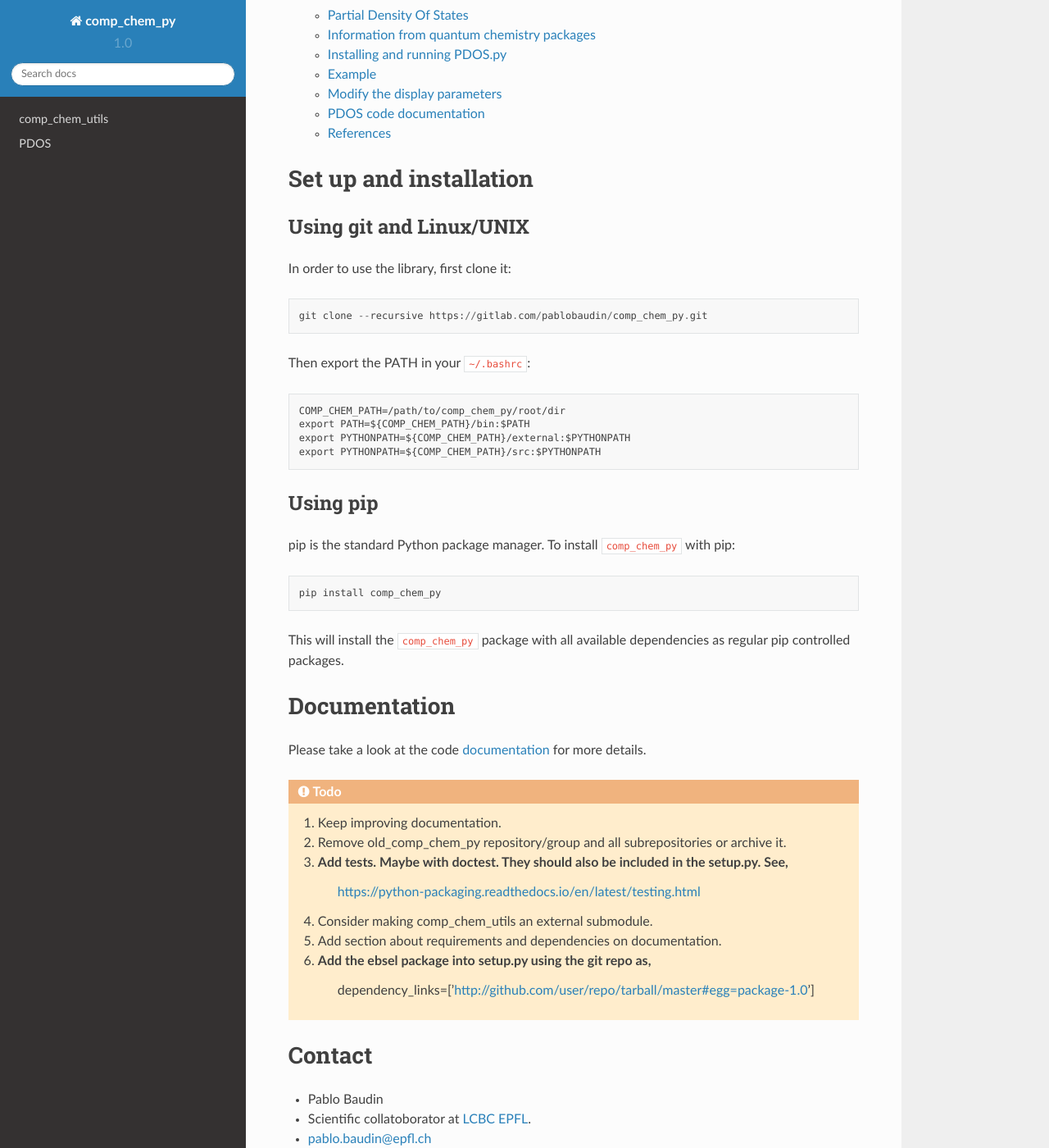
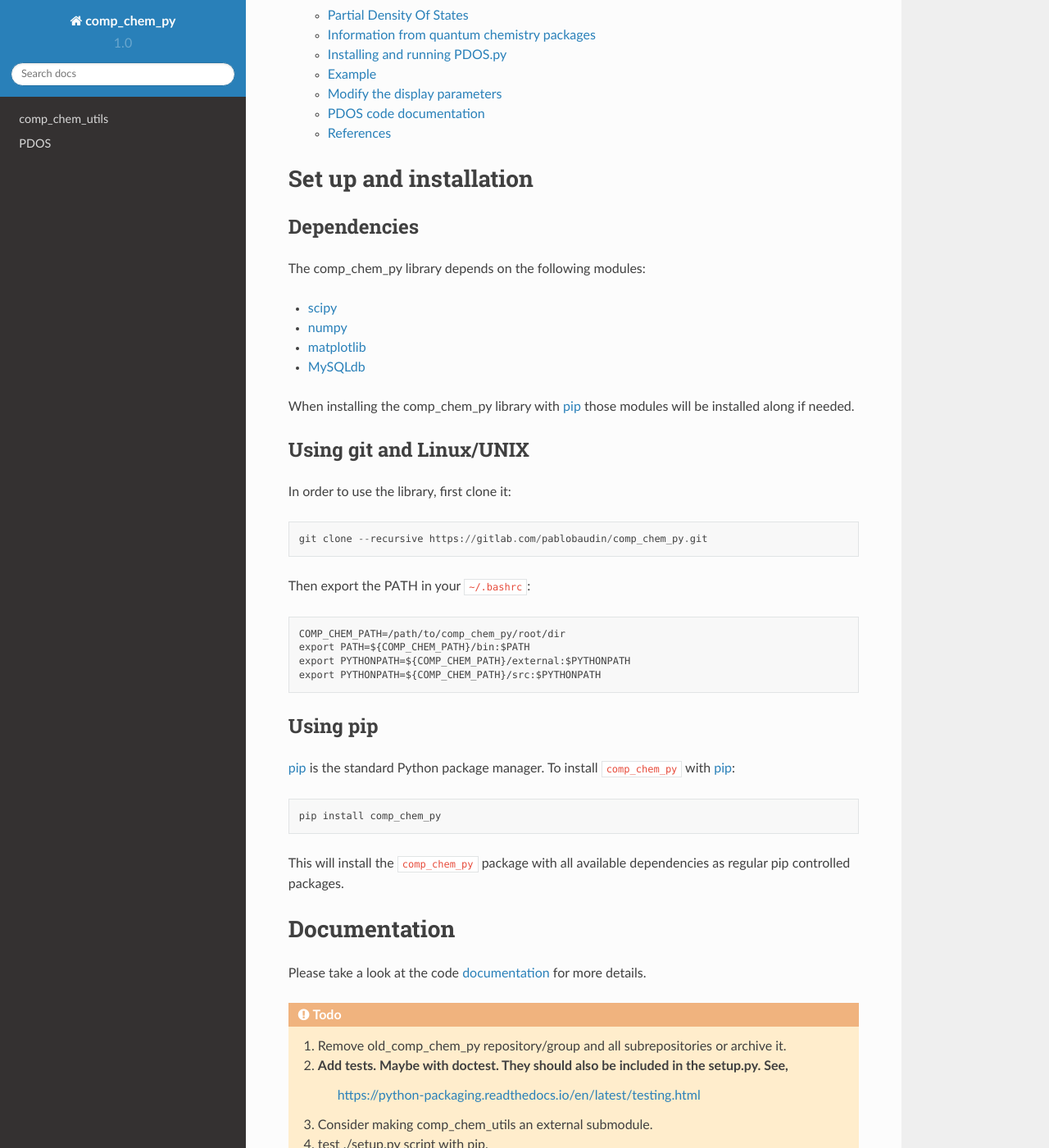
Before and after one commit to lcbc-epfl/comp_chem_py, a Sphinx documentation site: the page built from docs/index.rst, in a window 1280 px wide and 1400 px high, scrolled down 738 px. Shown: the whole window at 82% size. Built offline with Sphinx 7.4.7 and the Read the Docs theme 2.0.0, drawn with Linux system fonts in a browser that asks for light colours; formulas are drawn with MathJax 3; some of the changed text lies outside the part shown.

Commit message:
update readme

```diff
--- a/README.rst
+++ b/README.rst
@@ -27,6 +27,18 @@ Contents:
 Set up and installation
 =======================
 
+Dependencies
+------------
+
+The comp_chem_py library depends on the following modules:
+
+* scipy_
+* numpy_
+* matplotlib_
+* MySQLdb_
+
+When installing the comp_chem_py library with pip_ those modules will be installed along if needed.
+
 Using git and Linux/UNIX
 ------------------------
 
@@ -44,8 +56,8 @@ Then export the PATH in your ``~/.bashrc``::
 Using pip
 ---------
 
-pip is the standard Python package manager.
-To install ``comp_chem_py`` with pip::
+pip_ is the standard Python package manager.
+To install ``comp_chem_py`` with pip_::
 
    pip install comp_chem_py
 
@@ -58,12 +70,17 @@ Please take a look at the code `documentation <http://comp_chem_py.readthedocs.i
 
 
 .. todo::
-   #. Keep improving documentation.
    #. Remove old_comp_chem_py repository/group and all subrepositories or archive it.
+
    #. Add tests. Maybe with doctest. They should also be included in the setup.py. See,
          https://python-packaging.readthedocs.io/en/latest/testing.html
+
    #. Consider making comp_chem_utils an external submodule.
-   #. Add section about requirements and dependencies on documentation.
+
+   #. test ./setup.py script with pip.
+
+   #. Find out how to deal with the dependeny on MySQLdb package.
+
    #. Add the ebsel package into setup.py using the git repo as,
          dependency_links=['http://github.com/user/repo/tarball/master#egg=package-1.0']
 
--- a/docs/index.rst
+++ b/docs/index.rst
@@ -6,3 +6,10 @@ Indices and tables
 * :ref:`genindex`
 * :ref:`modindex`
 * :ref:`search`
+
+.. _numpy: http://numpy.org
+.. _scipy: http://scipy.org
+.. _matplotlib: http://matplotlib.org
+.. _PyPI: https://pypi.python.org/pypi
+.. _pip: https://pypi.python.org/pypi/pip
+.. _MySQLdb: https://mysqlclient.readthedocs.io/
```
